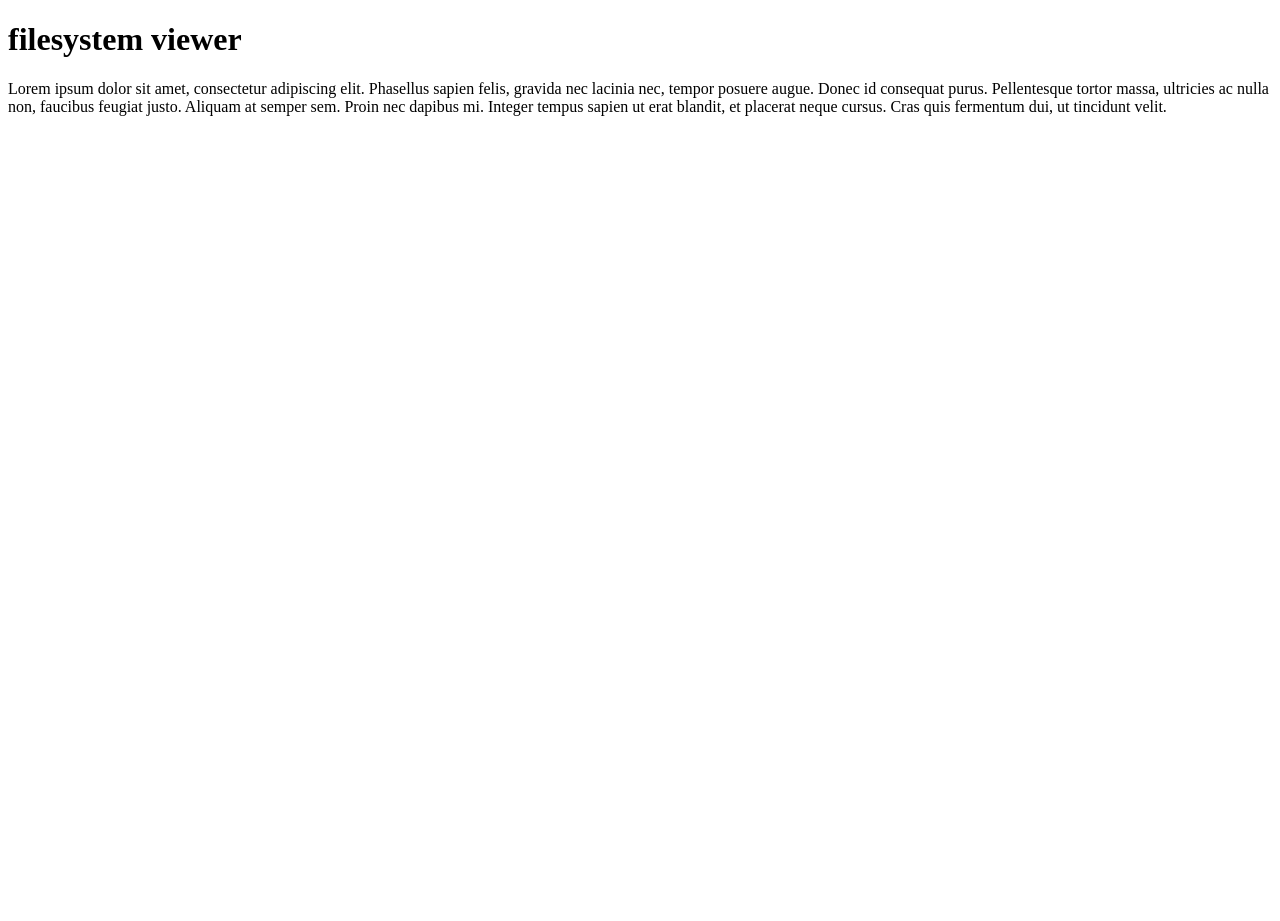
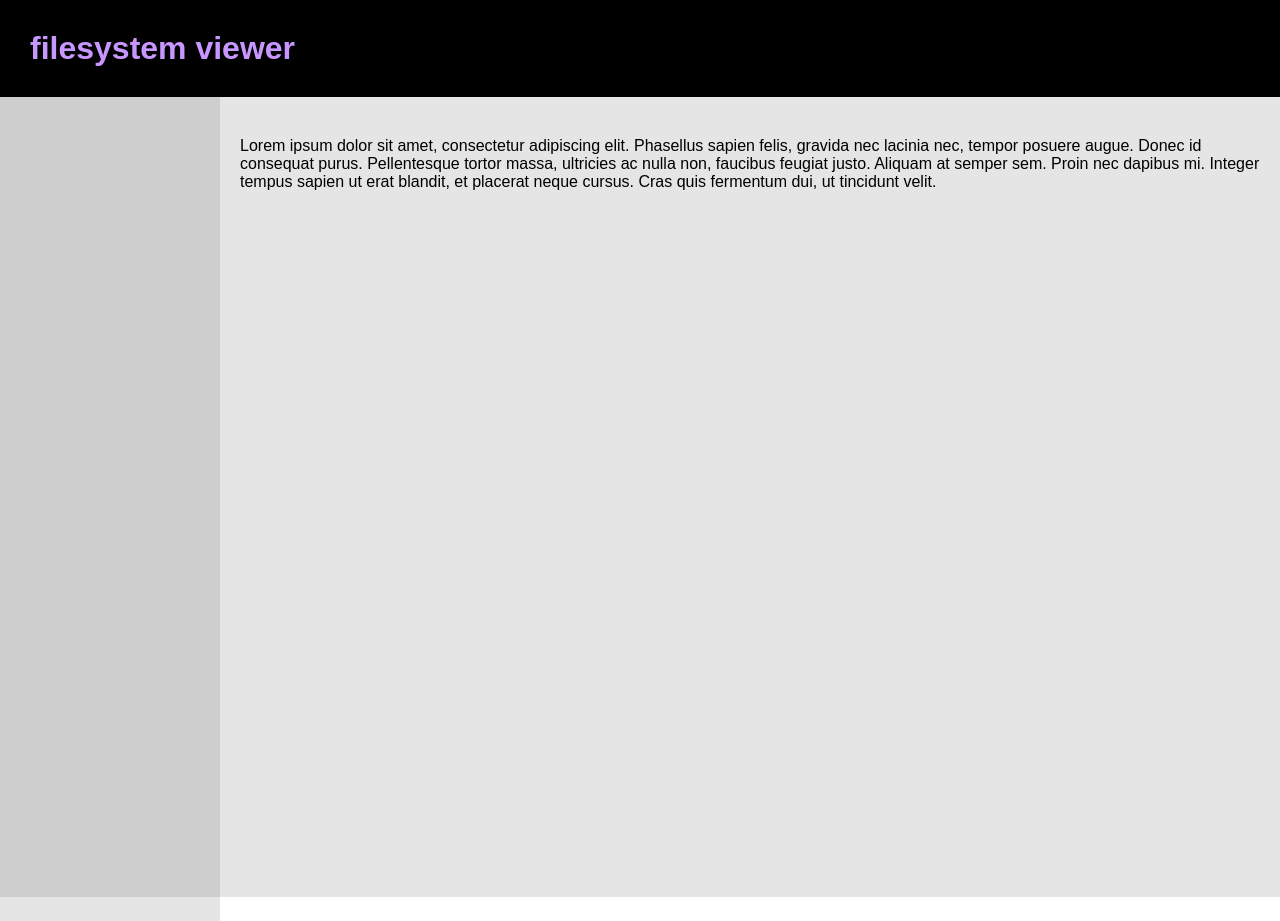
Before and after one commit to jakeblackburnn/filesystem-viewer, a website: page index.html in a window 1280 px wide. Before the commit the page ends 800 px from the top, so only its background shows below. Drawn offline with Linux system fonts and the light colour scheme; no server answers.

Commit message:
Add basic layout & styles

```diff
--- a/index.html
+++ b/index.html
@@ -10,25 +10,29 @@
   <meta name="viewport" content="width=device-width, initial-scale=1.0">
   <title>Filesystem Viewer</title>
   <link rel="stylesheet" href="styles.css">
-
 </head>
 
 	<!-- BODY -->
 <body>
 
+  <header>
   <h1> filesystem viewer </h1>
+  </header>
 
-  <!-- Map of Files in Root -->
 
-  <ul id="file-map">
+  <main>
 
-  </ul>
+	  <!-- Map of Files in Root -->
+	  <ul id="file-map">
 
-  <!-- Contents of current file -->
+	  </ul>
 
-  <div id="content">
+	  <!-- Contents of current file -->
+	  <div>
+	  <p id="content"></p>
+	  </div>
 
-  </div>
+  </main>
 
   <script src="script.js"></script>
 
--- a/styles.css
+++ b/styles.css
@@ -1,5 +1,58 @@
 /* Created by J. Blackburn - Jan 13 2025 */
 
+html {
+  margin: 0;
+}
+
 body {
+  font-family: Arial, sans-serif;
+  color: black;
+  background: white;
+  margin: 0;
+}
+
+header {
+  background: black;
+  color: rgb(200, 150, 255);
+
+  h1 {
+    padding: 30px;
+    margin: 0;
+  }
+}
+
+main {
+  display: flex;
+  justify-content: space-around;
+  align-items: center;
+  height: 100vh;
+  background: rgba(0, 0, 0, 0.1);
 
 }
+
+main ul {
+  margin: 0;
+  padding: 5% 20px;
+  width: 15%;
+  height: 90%;
+
+  list-style: none;
+  text-decoration: underline;
+  color: rgb(100, 100, 255);
+  background: rgba(0, 0, 0, 0.1);
+
+  li {
+    margin: 5px;
+    padding-left: 5px;
+  }
+}
+
+main div {
+  padding: 5% 20px;
+  width: 85%;
+  height: 90%;
+
+  p {
+    margin: 0;
+  }
+}
```
